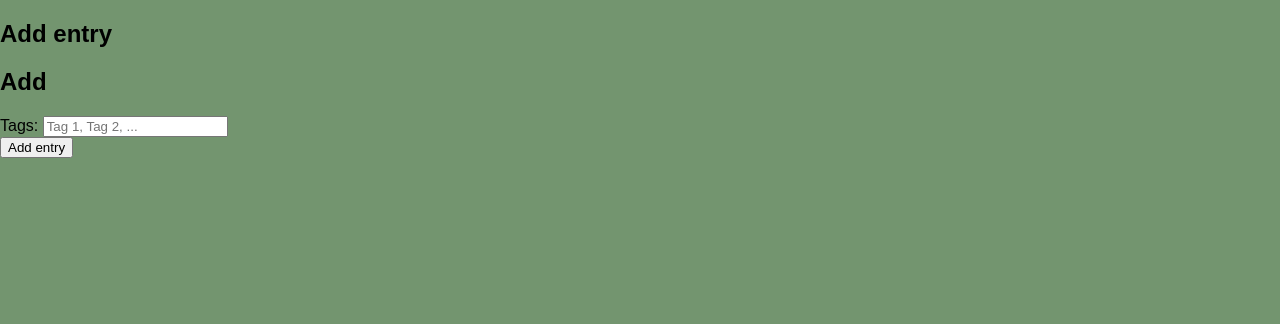
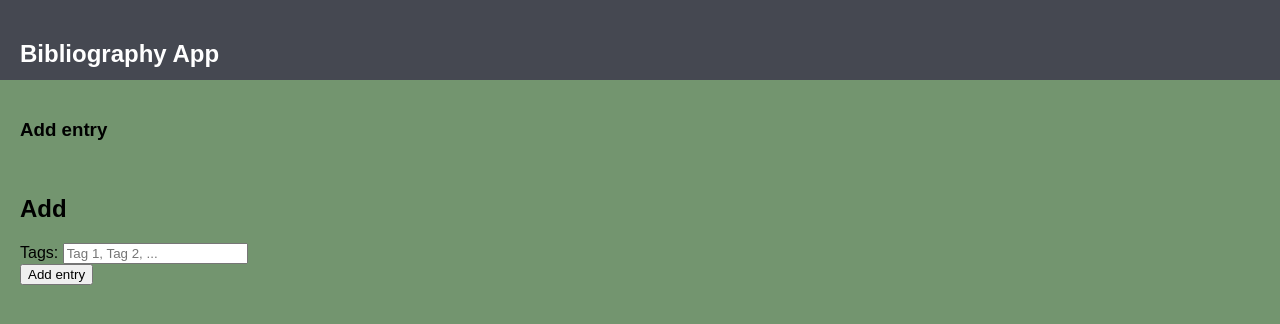
Before and after one commit to mistablasta/ohtu-miniprojekti, a Flask app: template src/templates/add_entry.html in a window 1280 px wide. Shown: the top 324 px of the page. Run offline with Flask 3, Linux system fonts and the light colour scheme; the template is opened without the code that fills it, so the values that code supplies are empty.

Commit message:
feat: extend UI to add entry

```diff
--- a/src/static/styles.css
+++ b/src/static/styles.css
@@ -43,7 +43,7 @@ body {
     display: flex;
     flex-direction: row;
     background: white;
-    width: 300px;
+    width: 70%;
     height: 20%;
     border: #454851;
     padding: 10px;
@@ -51,6 +51,7 @@ body {
 }
 
 .search-input {
+    width: 100%;
     flex-grow: 2;
     border: none;
 }
--- a/src/templates/add_entry.html
+++ b/src/templates/add_entry.html
@@ -6,14 +6,16 @@ Add entry
 
 {% block body %}
 
-<h2>Add entry</h2>
+<div class="top-bar">
+    <h2>Bibliography App</h2>
+</div>
 
 <body>
-    <div>
+    <div class="main-container">
         {% if error %}
         <div class="alert">{{ error }}</div>
         {% endif %}
-
+        <h3>Add entry</h3>
         <form action="/create_entry" method="post">
             <input type="hidden" name="type" value="{{ entry_type.name }}">
 
```
